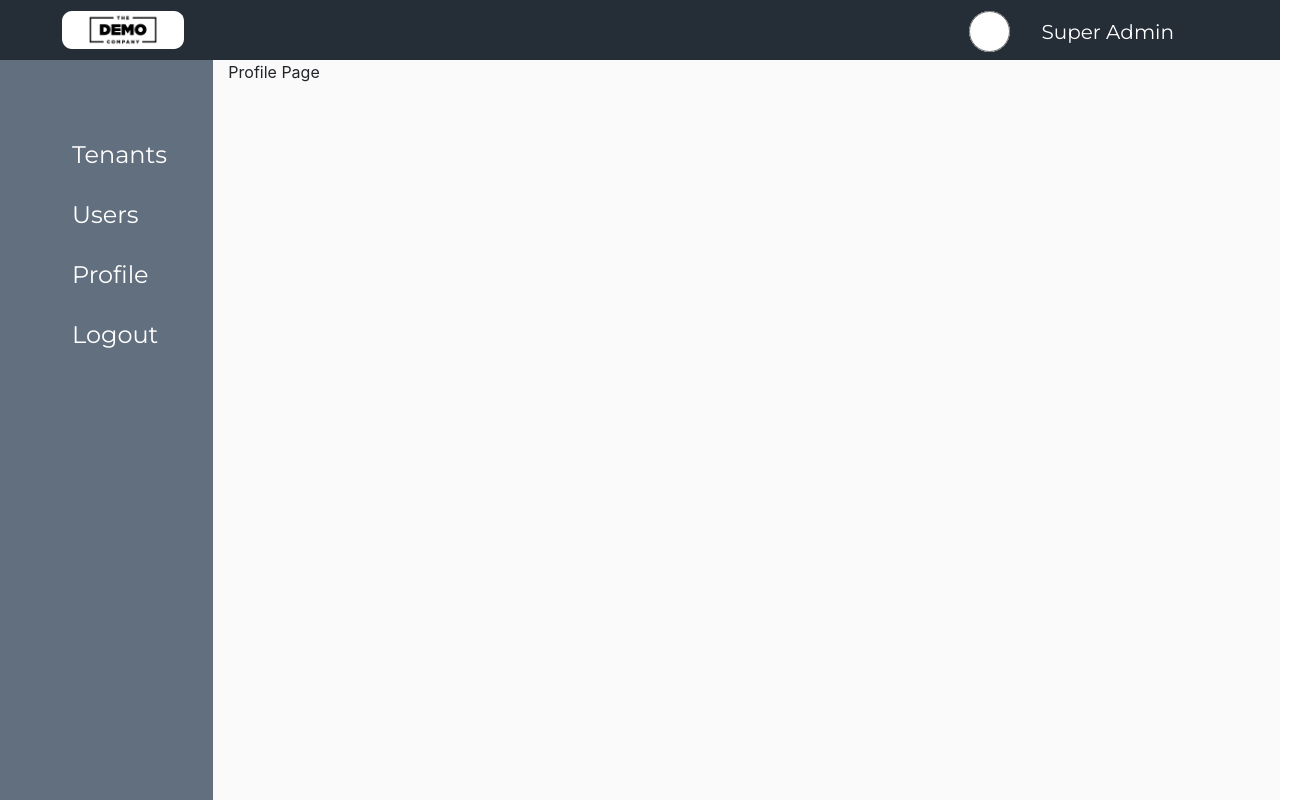
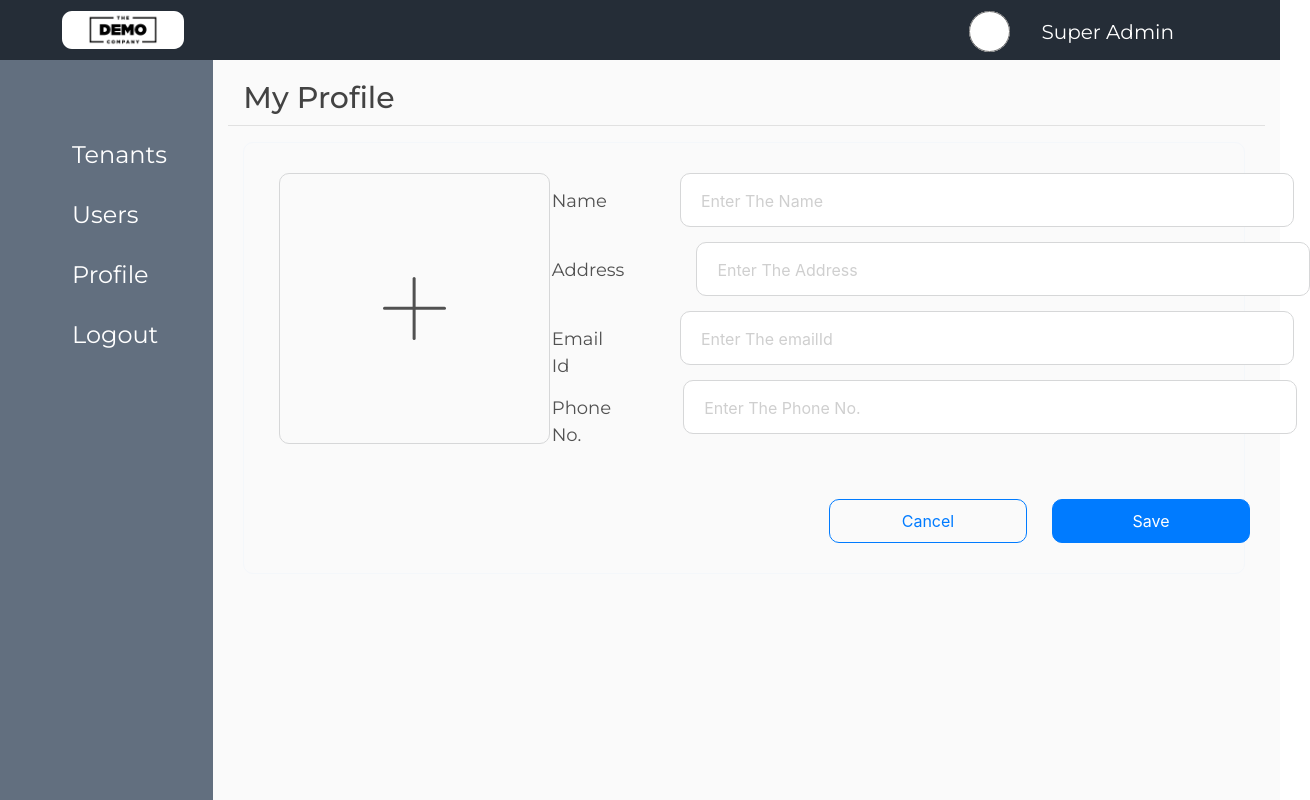
Before and after one commit to mayurborkar27/User-Service, a Next.js app: page /profile in a window 1280 px wide. Shown: the whole page, 1310 px wide, since content can reach past the window. Built offline with nearby package versions, Linux system fonts and the light colour scheme.

Commit message:
new tenants page

```diff
--- a/components/tenants/admin/TenantsNew.module.scss
+++ b/components/tenants/admin/TenantsNew.module.scss
@@ -12,8 +12,8 @@
   border: 1px solid #f4f7fa;
   border-radius: 10px;
   height: 100%;
-  width: 100%;
-  margin: 14px 0 10px 15px;
+  // width: 100%;
+  margin: 14px 10px 10px 15px;
 }
 
 .pic {
@@ -37,8 +37,8 @@
 }
 
 .detail {
-  height: 100%;
-  width: 100%;
+  // height: 100%;
+  //  width: 100%;
   margin: 30px 30px 0 50px;
   display: flex;
   flex-direction: column;
--- a/pages/profile.tsx
+++ b/pages/profile.tsx
@@ -1,9 +1,9 @@
 import ProfilePage from "../components/profile/ProfilePage";
+import UserProfile from "../components/tenants/user/UserProfile";
 
 export default function Profile() {
     return (
-        <div>
-            <ProfilePage/>
-        </div>
+        // <ProfilePage/>
+        <UserProfile />
     )
 }
```
